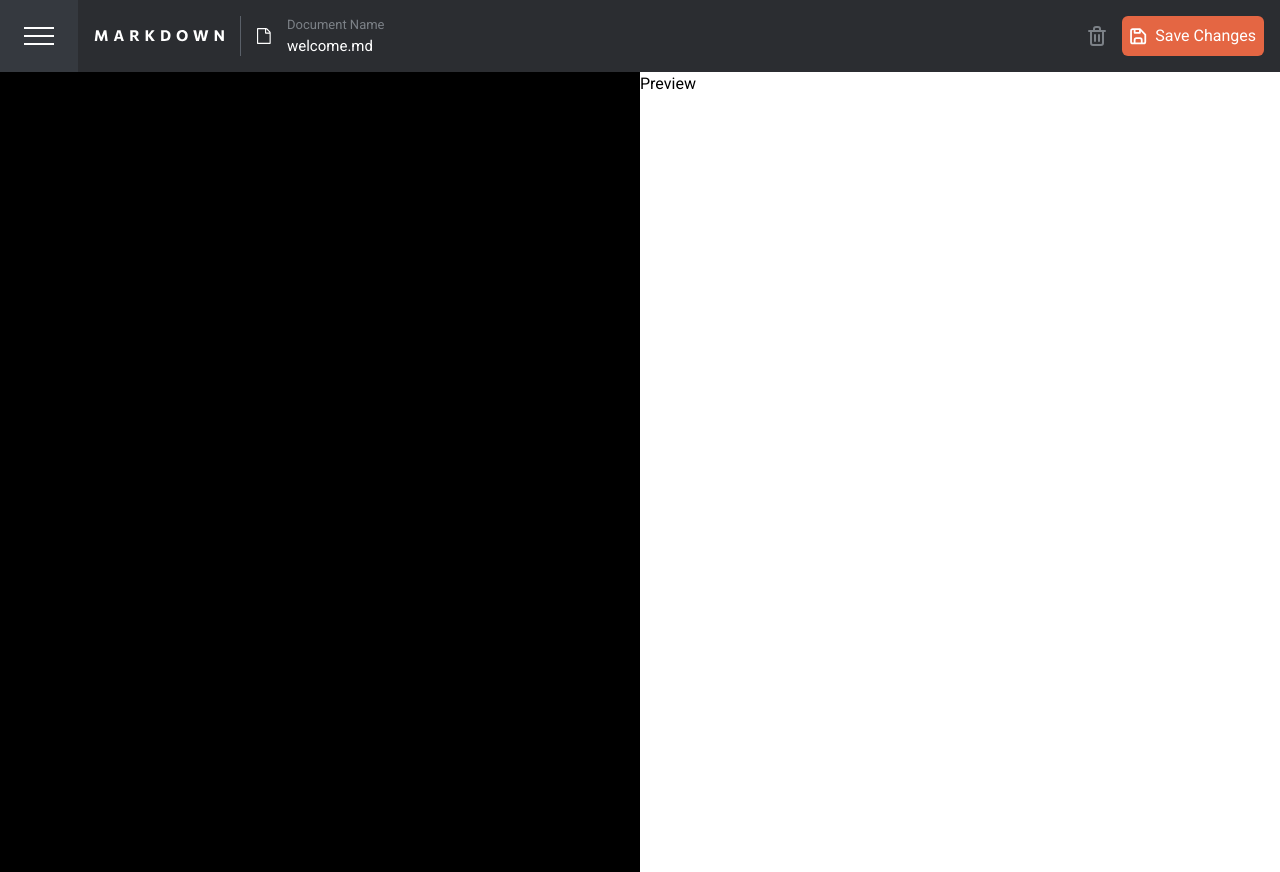
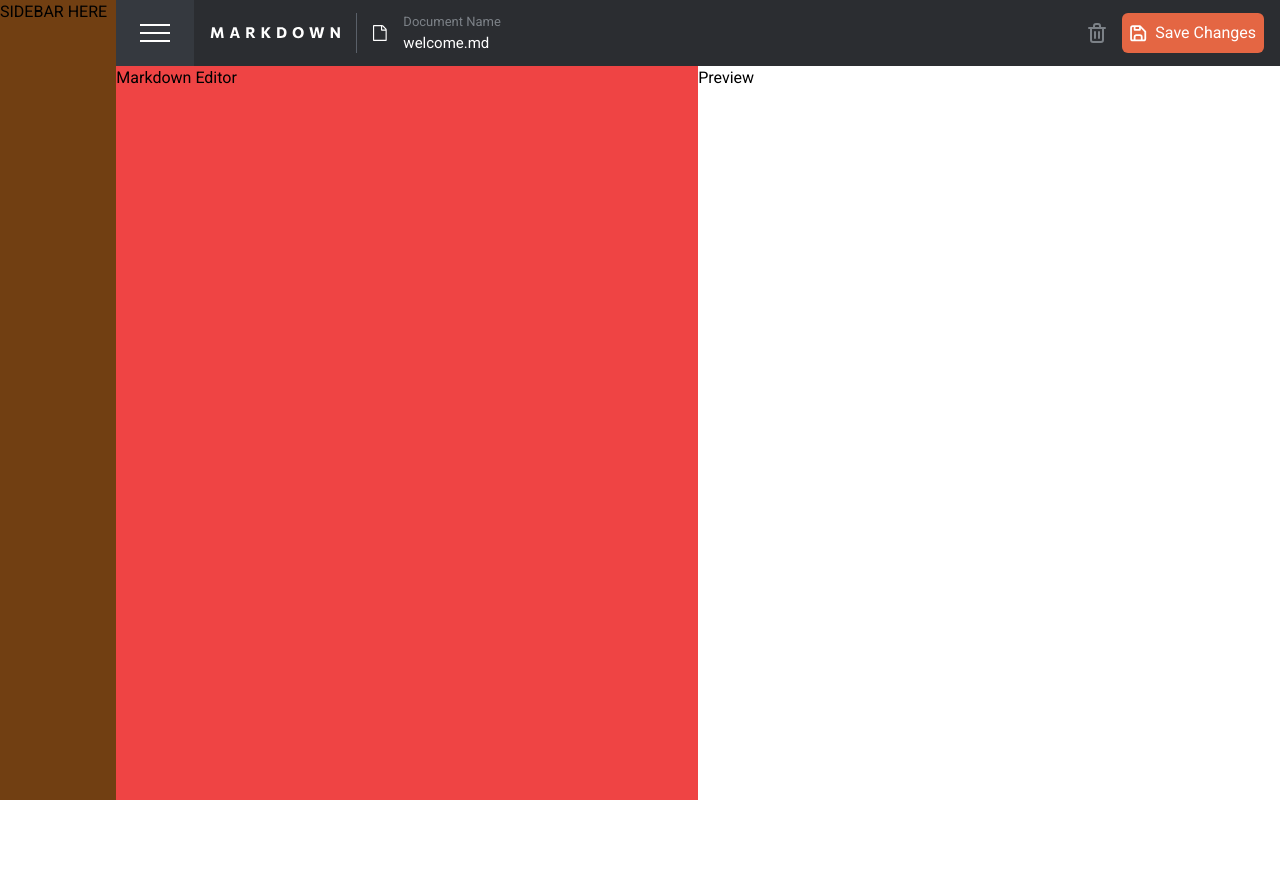
Before and after one commit to mickoymouse/markdown, a Next.js app: page / in a window 1280 px wide. After the commit the page ends 800 px from the top, so only its background shows below. Built offline with nearby package versions, Linux system fonts and the light colour scheme.

Commit message:
Changed layout to be on the main page instead of the root layout for simplicity.

```diff
--- a/app/layout.tsx
+++ b/app/layout.tsx
@@ -2,7 +2,6 @@ import type { Metadata } from "next";
 import { Roboto } from "next/font/google";
 
 import "./globals.css";
-import Navbar from "@/app/Navbar";
 
 const font = Roboto({
 	weight: ["100", "300", "400", "500", "700", "900"],
@@ -21,10 +20,7 @@ export default function RootLayout({
 }>) {
 	return (
 		<html lang="en">
-			<body className={font.className}>
-				<Navbar />
-				{children}
-			</body>
+			<body className={font.className}>{children}</body>
 		</html>
 	);
 }
--- a/app/page.tsx
+++ b/app/page.tsx
@@ -4,6 +4,7 @@ import { Roboto_Mono, Roboto_Slab } from "next/font/google";
 import { useEffect, useState } from "react";
 
 import { Data, data as initialData } from "@/db/data";
+import Navbar from "@/app/Navbar";
 
 const fontRbSlab = Roboto_Slab({
 	weight: ["100", "300", "400", "500", "700", "900"],
@@ -17,6 +18,8 @@ const fontRbMono = Roboto_Mono({
 
 export default function Home() {
 	const [mdData, setMdData] = useState<Data[]>(initialData);
+
+	// #region initialize data
 
 	useEffect(() => {
 		const data = getFromLS();
@@ -36,10 +39,18 @@ export default function Home() {
 		return localStorage.getItem("markdown") ?? null;
 	};
 
+	// #endregion
+
 	return (
-		<main className="flex flex-wrap min-h-screen">
-			<div className="w-[50%] bg-black">Markdown Editor</div>
-			<div className="w-[50%]">Preview</div>
+		<main className="flex w-full min-h-screen">
+			<aside className="w-[10%] bg-yellow-900">SIDEBAR HERE</aside>
+			<div className="w-full flex flex-col">
+				<Navbar />
+				<div className="flex w-full h-full">
+					<div className="w-[50%] bg-red-500">Markdown Editor</div>
+					<div className="w-[50%]">Preview</div>
+				</div>
+			</div>
 		</main>
 	);
 }
```
